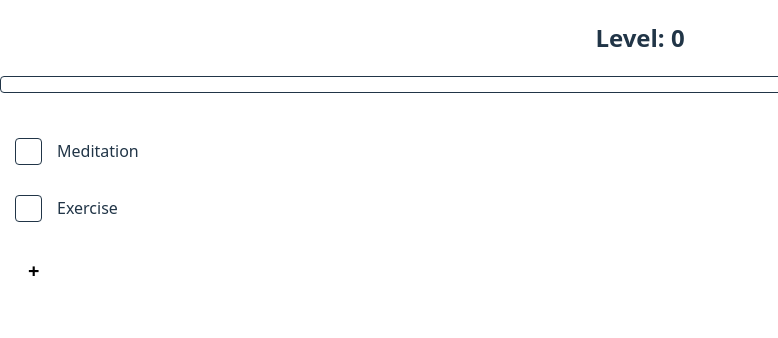
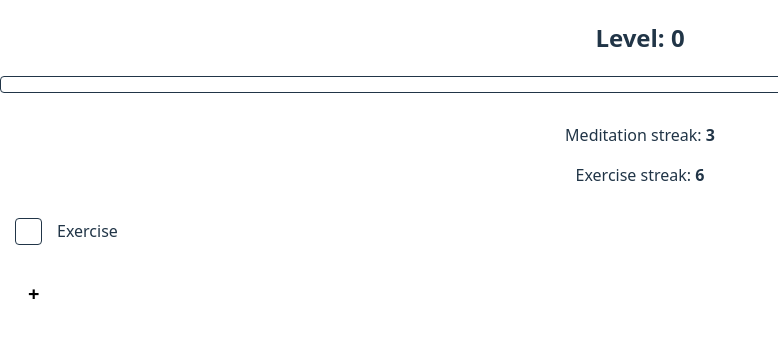
Before and after one commit to kivanov27/trailblazer, a React (Vite) app: page / in a window 1280 px wide. Shown: the top 338 px of the page, without its empty margins (0-778 px from the left). Built offline with nearby package versions, Linux system fonts and the light colour scheme.

Commit message:
done with the task form, idk added some stuff

```diff
--- a/src/App.css
+++ b/src/App.css
@@ -27,6 +27,13 @@
     display: flex;
     align-items: center;
     column-gap: 15px;
+}
+
+.streak {
+    text-align: center;
+}
+.streak-number {
+    font-weight: 600;
 }
 
 .checkbox {
--- a/src/components/Task.tsx
+++ b/src/components/Task.tsx
@@ -8,13 +8,23 @@ interface TaskProps {
 const Task = (props: TaskProps) => {
     const [task, setTask] = useState<TaskType>(props.task);
 
+    const completeTask = () => {
+        if (!task.completed) {
+            setTask({ ...task, streak: task.streak + 1, completed: true});
+        }
+        else {
+            setTask({ ...task, streak: task.streak - 1, completed: false});
+        }
+    };
+
     return (
         <div className="task-container">
             <div
                 className={`checkbox ${task.completed ? "checked" : ""}`}
-                onClick={() => setTask({ ...task, completed: !task.completed })}
+                onClick={completeTask}
             />
-            <span className={`${task.completed ? "completed" : ""}`}>{task.name}</span>
+            <span className={`${task.completed ? "completed" : ""}`}
+            >{task.name}</span>
         </div>
     );
 };
--- a/src/components/TaskForm.tsx
+++ b/src/components/TaskForm.tsx
@@ -1,12 +1,14 @@
 import { useState } from "react";
-import type { Difficulty } from "../types";
+import type { Difficulty, Task } from "../types";
 
 interface TaskFormProps {
     formOpen: boolean;
     setFormOpen: React.Dispatch<React.SetStateAction<boolean>>;
+    tasks: Task[];
+    setTasks: React.Dispatch<React.SetStateAction<Task[]>>;
 }
 
-const TaskForm = ({ formOpen, setFormOpen }: TaskFormProps) => {
+const TaskForm = ({ formOpen, setFormOpen, tasks, setTasks }: TaskFormProps) => {
     const [name, setName] = useState<string>("");
     const [difficulty, setDifficulty] = useState<Difficulty>("Easy");
     const [days, setDays] = useState<string[]>([]);
@@ -23,7 +25,12 @@ const TaskForm = ({ formOpen, setFormOpen }: TaskFormProps) => {
         }
     };
 
-    const addTask = () => {
+    const addTask = (e: React.SyntheticEvent) => {
+        e.preventDefault();
+        if (name === "") return;
+
+        const newTask: Task = { name, streak: 0, days, completed: false, difficulty };
+        setTasks([...tasks, newTask]);
         setFormOpen(false);
     };
 
@@ -36,7 +43,7 @@ const TaskForm = ({ formOpen, setFormOpen }: TaskFormProps) => {
                 className="task-form-container"
                 onClick={(e) => e.stopPropagation()}
             >
-                <form className="task-form">
+                <form onSubmit={addTask} className="task-form">
                     <h2 className="task-form-title">Task Form</h2>
                     <div className="task-form-group">
                         <label htmlFor="name">Name:</label>
@@ -48,7 +55,7 @@ const TaskForm = ({ formOpen, setFormOpen }: TaskFormProps) => {
                     </div>
                     <div className="task-form-group">
                         <label htmlFor="difficulty">Difficulty:</label>
-                        <select id="difficulty">
+                        <select id="difficulty" onChange={({ target }) => setDifficulty(target.value as Difficulty)}>
                             <option value="Easy">Easy</option>
                             <option value="Medium">Medium</option>
                             <option value="Hard">Hard</option>
@@ -80,7 +87,7 @@ const TaskForm = ({ formOpen, setFormOpen }: TaskFormProps) => {
                             </button>
                         </div>
                     </div>
-                    <button onClick={addTask} className="task-form-button">Add</button>
+                    <button type="submit" className="task-form-button">Add</button>
                 </form>
             </div>
         </div>
--- a/src/components/Tasks.tsx
+++ b/src/components/Tasks.tsx
@@ -1,28 +1,41 @@
 import Task from "./Task";
-import type { Difficulty } from "../types";
+import type { Task as TaskType, Difficulty } from "../types";
 import { useState } from "react";
 import TaskForm from "./TaskForm";
 
-const tasks = [
-    { name: "Meditation", streak: 3, days: ["Monday", "Tuesday", "Wednesday", "Thursday", "Friday"], completed: false, difficulty: "Hard" as Difficulty },
+const initialTasks = [
+    { name: "Meditation", streak: 3, days: ["Monday", "Tuesday", "Thursday", "Friday"], completed: false, difficulty: "Hard" as Difficulty },
     { name: "Exercise", streak: 6, days: ["Monday", "Tuesday", "Wednesday", "Thursday", "Friday"], completed: false, difficulty: "Hard" as Difficulty }
 ];
 
 const Tasks = () => {
+    const [tasks, setTasks] = useState<TaskType[]>(initialTasks);
     const [formOpen, setFormOpen] = useState<boolean>(false);
+    const weekday = new Date().toLocaleDateString("en-GB", { weekday: "long" });
 
     return (
         <div className="tasks-container">
             {tasks.map(task =>
+                task.days.length !== 0 &&
+                <p key={task.name} className="streak">{task.name} streak:
+                    <span className="streak-number"> {task.streak}</span>
+                </p>
+
+            )}
+            {tasks.map(task =>
+                task.days.includes(weekday) &&
                 <Task task={task} key={task.name} />
             )}
             <button
                 className="button-addTask"
                 onClick={() => setFormOpen(!formOpen)}
-            >
-                +
-            </button>
-            <TaskForm formOpen={formOpen} setFormOpen={setFormOpen} />
+            >+</button>
+            <TaskForm
+                formOpen={formOpen}
+                setFormOpen={setFormOpen}
+                tasks={tasks}
+                setTasks={setTasks}
+            />
         </div>
     );
 };
```
Also changed, not shown: 1 other file (tests, documents, lock files or other folders).
